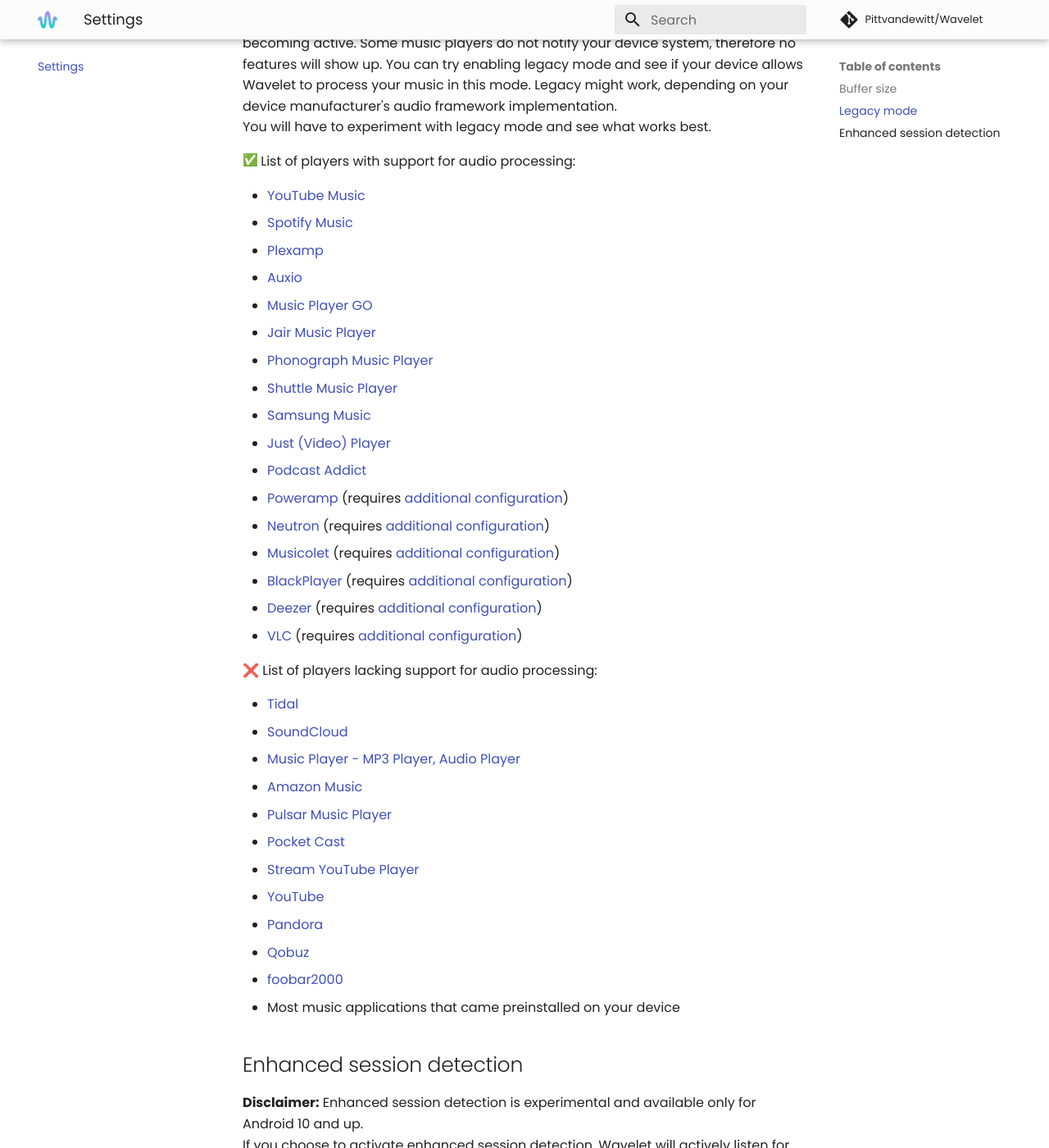
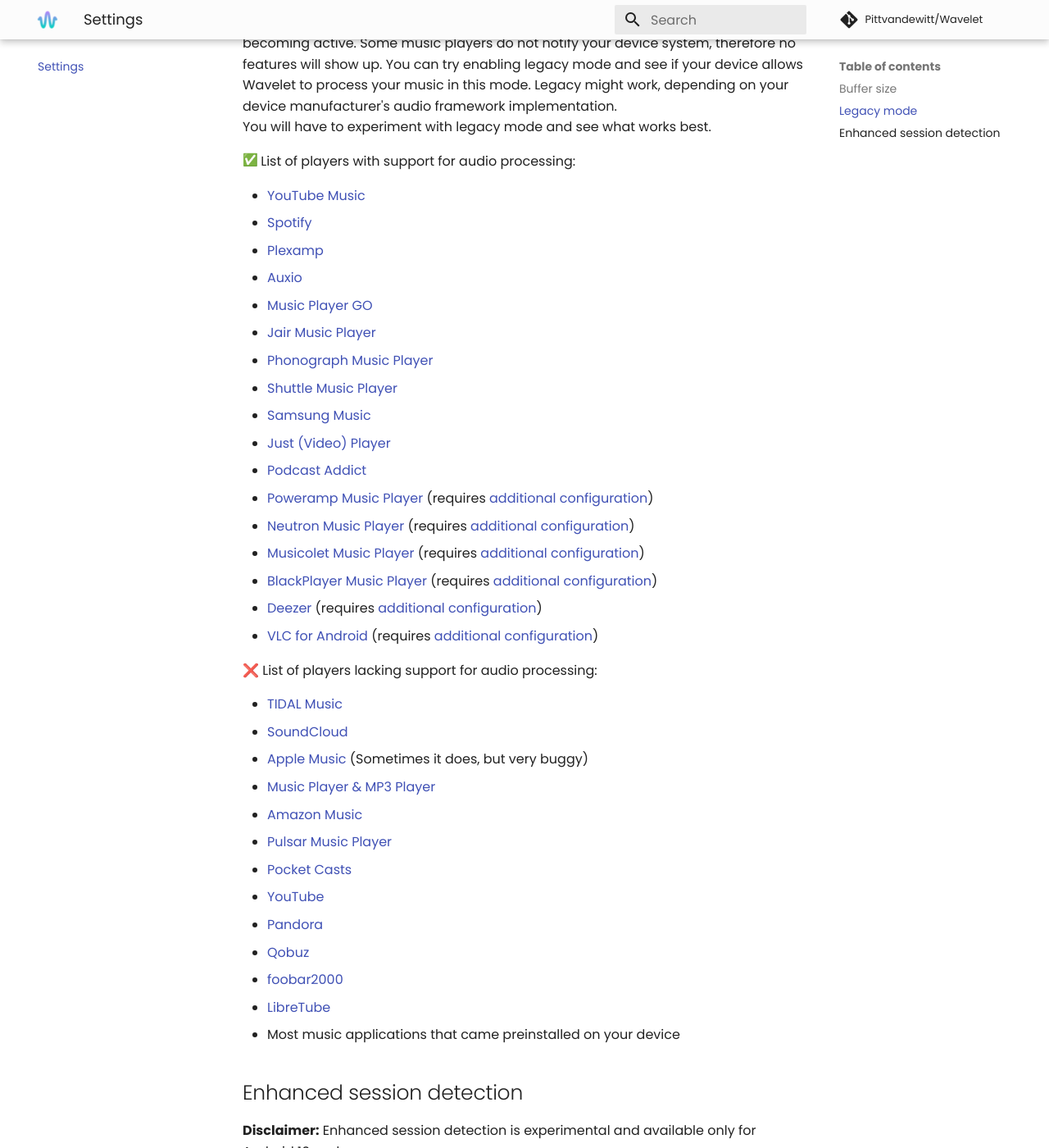
Before and after one commit to Pittvandewitt/Wavelet, an MkDocs documentation site: the page built from docs/Settings.md, in a window 1280 px wide and 1400 px high, scrolled down 561 px. Shown: the whole window at 82% size. Built offline with MkDocs 1.6.1 and Material for MkDocs 9.7.7, drawn with Linux system fonts in a browser that asks for light colours; emoji names are drawn with the system emoji font; comment, search, counter and statistics services are not loaded.

Commit message:
Update links

```diff
--- a/docs/Settings.md
+++ b/docs/Settings.md
@@ -13,37 +13,38 @@
 
 :white_check_mark: List of players with support for audio processing:
 
-* [YouTube Music](https://play.google.com/store/apps/details?id=com.google.android.apps.youtube.music)
-* [Spotify Music](https://play.google.com/store/apps/details?id=com.spotify.music)
-* [Plexamp](https://play.google.com/store/apps/details?id=tv.plex.labs.plexamp)
-* [Auxio](https://f-droid.org/packages/org.oxycblt.auxio/)
-* [Music Player GO](https://play.google.com/store/apps/details?id=com.iven.musicplayergo)
-* [Jair Music Player](https://play.google.com/store/apps/details?id=aj.jair.music)
-* [Phonograph Music Player](https://play.google.com/store/apps/details?id=com.kabouzeid.gramophone)
-* [Shuttle Music Player](https://play.google.com/store/apps/details?id=another.music.player)
-* [Samsung Music](https://play.google.com/store/apps/details?id=com.sec.android.app.music)
-* [Just (Video) Player](https://play.google.com/store/apps/details?id=com.brouken.player)
-* [Podcast Addict](https://play.google.com/store/apps/details?id=com.bambuna.podcastaddict)
-* [Poweramp](https://play.google.com/store/apps/details?id=com.maxmpz.audioplayer) (requires [additional configuration](/Configuration#poweramp))
-* [Neutron](https://play.google.com/store/apps/details?id=com.neutroncode.mp) (requires [additional configuration](/Configuration#neutron))
-* [Musicolet](https://play.google.com/store/apps/details?id=in.krosbits.musicolet) (requires [additional configuration](/Configuration#musicolet))
-* [BlackPlayer](https://play.google.com/store/apps/details?id=com.musicplayer.blackplayerfree) (requires [additional configuration](/Configuration#blackplayer))
-* [Deezer](https://play.google.com/store/apps/details?id=deezer.android.app) (requires [additional configuration](/Configuration#deezer))
-* [VLC](https://play.google.com/store/apps/details?id=org.videolan.vlc) (requires [additional configuration](/Configuration#vlc))
+* [YouTube Music]
+* [Spotify]
+* [Plexamp]
+* [Auxio]
+* [Music Player GO]
+* [Jair Music Player]
+* [Phonograph Music Player]
+* [Shuttle Music Player]
+* [Samsung Music]
+* [Just (Video) Player]
+* [Podcast Addict]
+* [Poweramp Music Player] (requires [additional configuration](Configuration.md#poweramp))
+* [Neutron Music Player] (requires [additional configuration](Configuration.md#neutron))
+* [Musicolet Music Player] (requires [additional configuration](Configuration.md#musicolet))
+* [BlackPlayer Music Player] (requires [additional configuration](Configuration.md#blackplayer))
+* [Deezer] (requires [additional configuration](Configuration.md#deezer))
+* [VLC for Android] (requires [additional configuration](Configuration.md#vlc))
 
 ❌ List of players lacking support for audio processing:
 
-* [Tidal](https://play.google.com/store/apps/details?id=com.aspiro.tidal)
-* [SoundCloud](https://play.google.com/store/apps/details?id=com.soundcloud.android)
-* [Music Player - MP3 Player, Audio Player](https://play.google.com/store/apps/details?id=musicplayer.musicapps.music.mp3player)
-* [Amazon Music](https://play.google.com/store/apps/details?id=com.amazon.mp3)
-* [Pulsar Music Player](https://play.google.com/store/apps/details?id=com.rhmsoft.pulsar)
-* [Pocket Cast](https://play.google.com/store/apps/details?id=au.com.shiftyjelly.pocketcasts)
-* [Stream YouTube Player](https://play.google.com/store/apps/details?id=com.djit.apps.stream)
-* [YouTube](https://play.google.com/store/apps/details?id=com.google.android.youtube)
-* [Pandora](https://play.google.com/store/apps/details?id=com.pandora.android)
-* [Qobuz](https://play.google.com/store/apps/details?id=com.qobuz.music)
-* [foobar2000](https://play.google.com/store/apps/details?id=com.foobar2000.foobar2000)
+* [TIDAL Music]
+* [SoundCloud]
+* [Apple Music] (Sometimes it does, but very buggy)
+* [Music Player & MP3 Player]
+* [Amazon Music]
+* [Pulsar Music Player]
+* [Pocket Casts]
+* [YouTube]
+* [Pandora]
+* [Qobuz]
+* [foobar2000]
+* [LibreTube]
 * Most music applications that came preinstalled on your device
 
 ## Enhanced session detection
@@ -77,3 +78,34 @@
 
 [app.webadb.com/shell]: https://app.webadb.com/shell
 [developer.android.com/studio/debug/dev-options]: https://developer.android.com/studio/debug/dev-options.html#enable
+
+[Youtube Music]: https://play.google.com/store/apps/details?id=com.google.android.apps.youtube.music
+[Spotify]: https://play.google.com/store/apps/details?id=com.spotify.music
+[Plexamp]: https://play.google.com/store/apps/details?id=tv.plex.labs.plexamp
+[Auxio]: https://f-droid.org/packages/org.oxycblt.auxio/
+[Music Player GO]: https://play.google.com/store/apps/details?id=com.iven.musicplayergo
+[Jair Music Player]: https://play.google.com/store/apps/details?id=aj.jair.music
+[Phonograph Music Player]: https://play.google.com/store/apps/details?id=com.kabouzeid.gramophone
+[Shuttle Music Player]: https://play.google.com/store/apps/details?id=another.music.player
+[Samsung Music]: https://play.google.com/store/apps/details?id=com.sec.android.app.music
+[Just (Video) Player]: https://play.google.com/store/apps/details?id=com.brouken.player
+[Podcast Addict]: https://play.google.com/store/apps/details?id=com.bambuna.podcastaddict
+[Poweramp Music Player]: https://play.google.com/store/apps/details?id=com.maxmpz.audioplayer
+[Neutron Music Player]: https://play.google.com/store/apps/details?id=com.neutroncode.mp
+[Musicolet Music Player]: https://play.google.com/store/apps/details?id=in.krosbits.musicolet
+[BlackPlayer Music Player]: https://play.google.com/store/apps/details?id=com.musicplayer.blackplayerfree
+[Deezer]: https://play.google.com/store/apps/details?id=deezer.android.app
+[VLC for Android]: https://play.google.com/store/apps/details?id=org.videolan.vlc
+
+[TIDAL Music]: https://play.google.com/store/apps/details?id=com.aspiro.tidal
+[SoundCloud]: https://play.google.com/store/apps/details?id=com.soundcloud.android
+[Apple Music]: https://play.google.com/store/apps/details?id=com.apple.android.music
+[Music Player & MP3 Player]: https://play.google.com/store/apps/details?id=musicplayer.musicapps.music.mp3player
+[Amazon Music]: https://play.google.com/store/apps/details?id=com.amazon.mp3
+[Pulsar Music Player]: https://play.google.com/store/apps/details?id=com.rhmsoft.pulsar
+[Pocket Casts]: https://play.google.com/store/apps/details?id=au.com.shiftyjelly.pocketcasts
+[YouTube]: https://play.google.com/store/apps/details?id=com.google.android.youtube
+[Pandora]: https://play.google.com/store/apps/details?id=com.pandora.android
+[Qobuz]: https://play.google.com/store/apps/details?id=com.qobuz.music
+[foobar2000]: https://play.google.com/store/apps/details?id=com.foobar2000.foobar2000
+[LibreTube]: https://f-droid.org/packages/com.github.libretube/
```
Also changed, not shown: docs/Features.md (+1 -1 lines), docs/Troubleshooting.md (+1 -1 lines), docs/index.md (+2 -2 lines).
